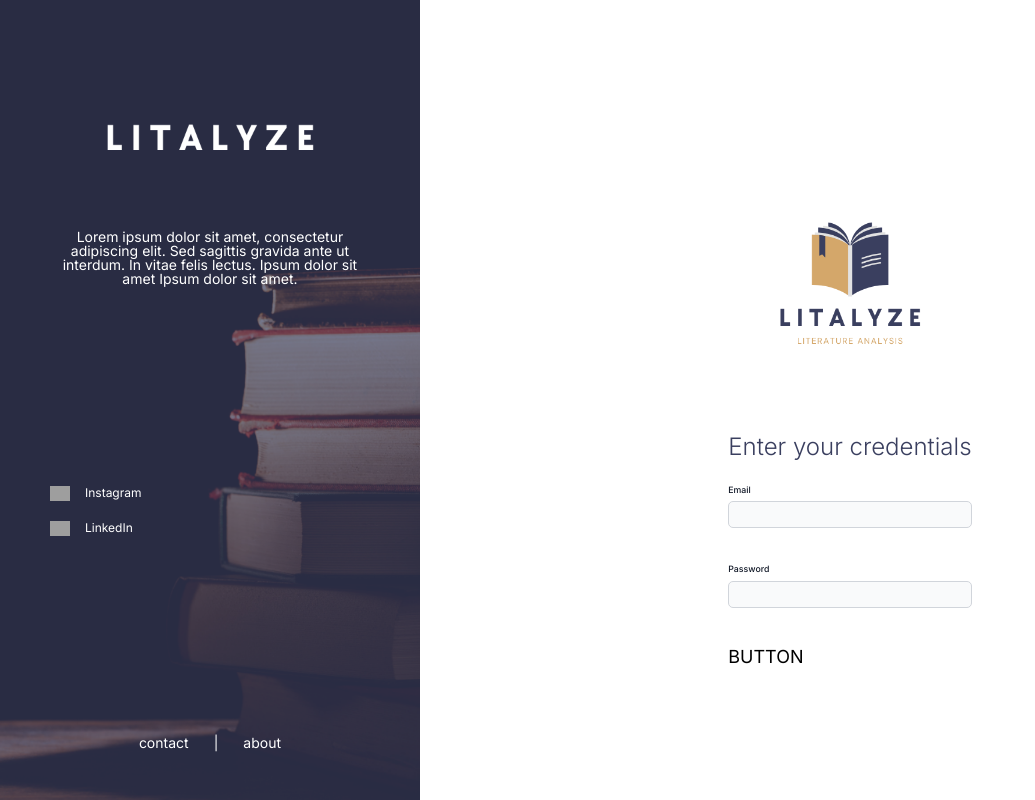
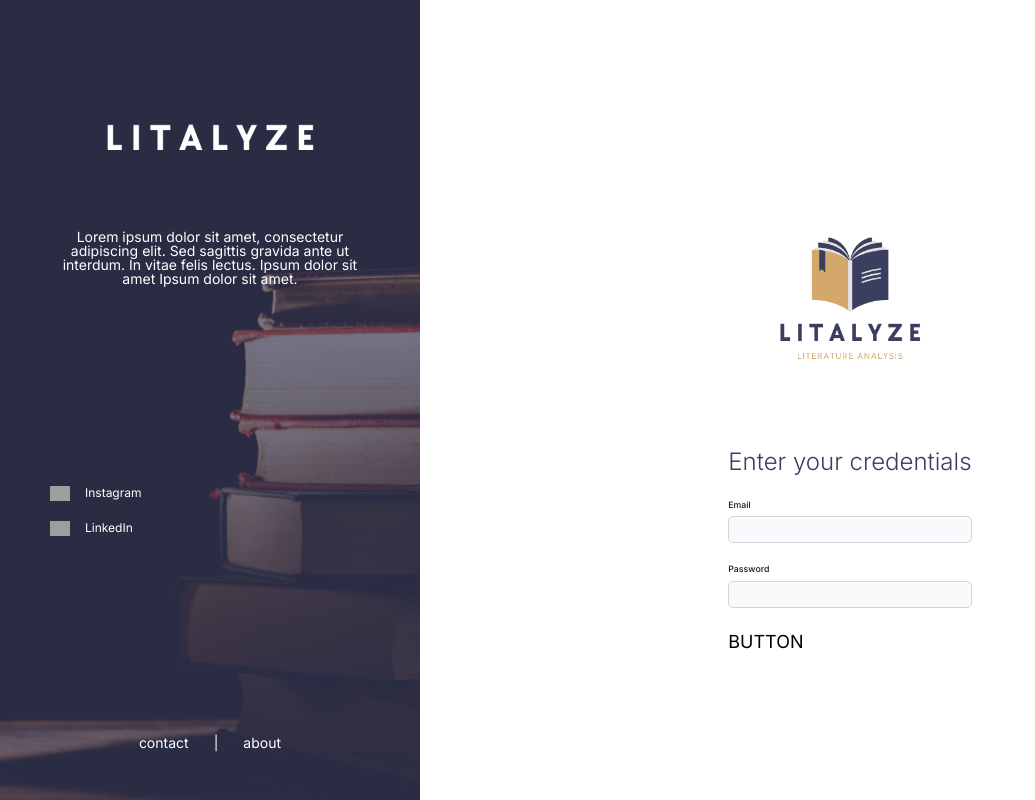
Before and after one commit to caetanojpo/gutenberg-front, a Next.js app: page / in a window 1280 px wide. Shown: the whole page, without its empty margins (0-1035 px from the left). Built offline with nearby package versions, Linux system fonts and the light colour scheme; grey boxes are pictures that could not be loaded.

Commit message:
fix: login input

```diff
--- a/src/components/atoms/Inputs/LoginInput.tsx
+++ b/src/components/atoms/Inputs/LoginInput.tsx
@@ -56,8 +56,8 @@ export const LoginInput: React.FC<IFormsInput> = ({
       >
         {label}
       </label>
-      <div className="relative mb-6 flex">
-        <div className="absolute inset-y-0 start-0 flex items-center ps-3.5 pointer-events-none">
+      <div className="relative flex">
+        <div className="absolute inset-y-0 start-0 flex items-center ps-2 pointer-events-none">
           {icon}
         </div>
         <input
@@ -71,17 +71,21 @@ export const LoginInput: React.FC<IFormsInput> = ({
           onChange={onChange}
           disabled={loading}
         />
-        <div className="absolute inset-y-0 end-0 flex items-center pe-3.5 pointer-events-none">
-          {originalType === "password" && !showPass ? (
+        <div className="absolute inset-y-0 end-0 flex items-center pe-2 cursor-pointer">
+          {originalType === "password" ? (
+            <div>
+              {showPass ? (
                 <ClosedEyeIcon
                   className="w-[1.6rem] h-[1.6rem] text-secondary cursor-pointer"
                   onClick={changeViewPass}
                 />
-          ) : originalType === "password" ? (
+              ) : (
                 <EyeIcon
                   className={`w-[1.6rem] h-[1.6rem] ${error ? "text-highlight" : "text-secondary"} cursor-pointer`}
                   onClick={changeViewPass}
                 />
+              )}
+            </div>
           ) : (
             ""
           )}
```
Lines whose indentation alone changed are shown as unchanged.
